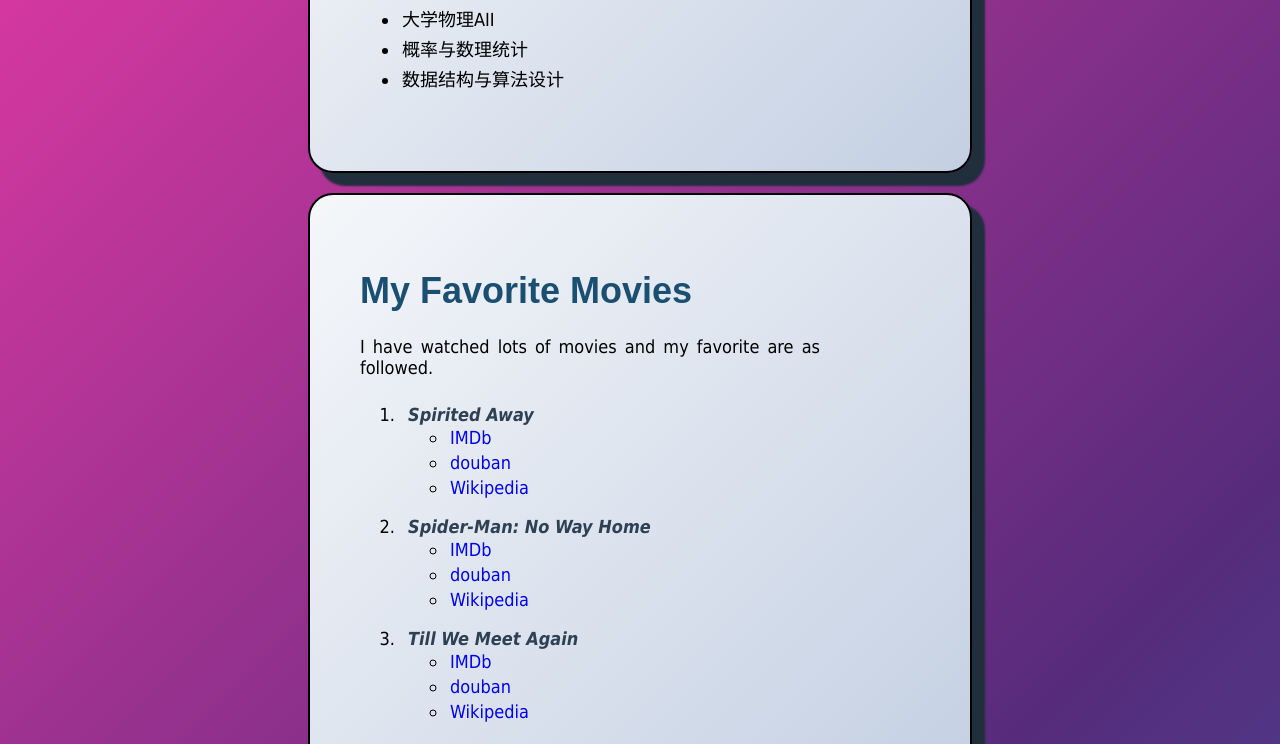
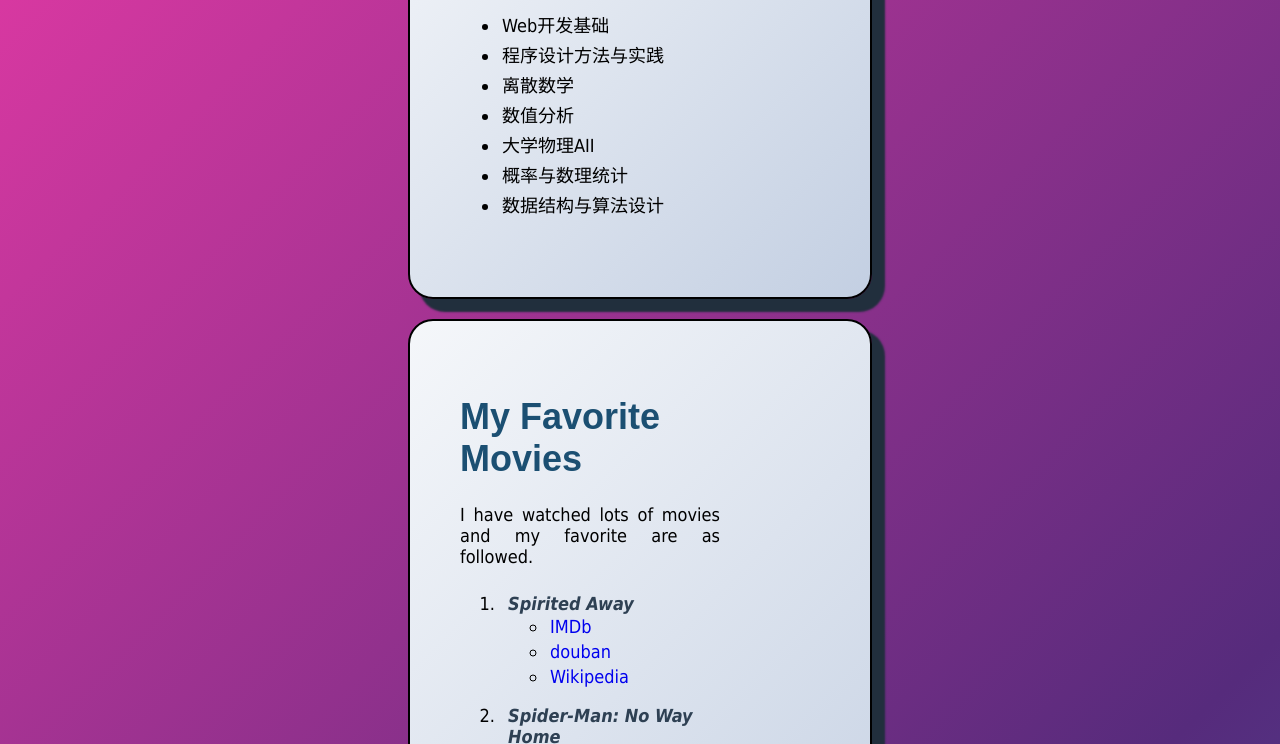
Before and after one commit to HoBingHan/mywebsite, a plain HTML site: page index.html in a window 1280 px wide. Shown: the part 584-1328 px from the top of the page. Drawn offline with Linux system fonts and the light colour scheme.

Commit message:
Update style.css

```diff
--- a/style.css
+++ b/style.css
@@ -7,7 +7,7 @@ body {
 
 div {
 	padding: 50px 150px 60px 50px;
-	margin: 20px 300px 20px 300px;
+	margin: 20px 400px 20px 400px;
 	border: 2px solid;
 	border-radius: 25px;
 	background-image: linear-gradient(135deg, #f5f7fa 0%, #c3cfe2 100%);
```
